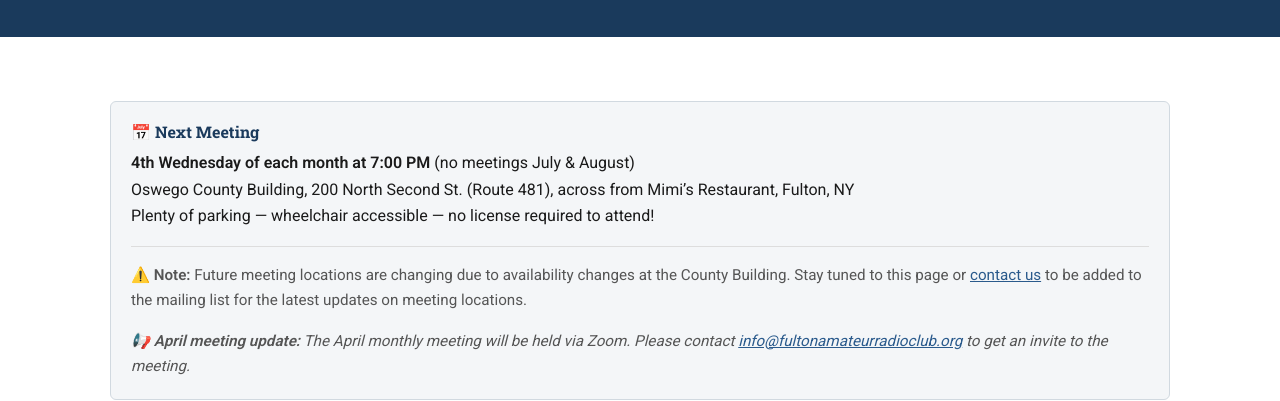
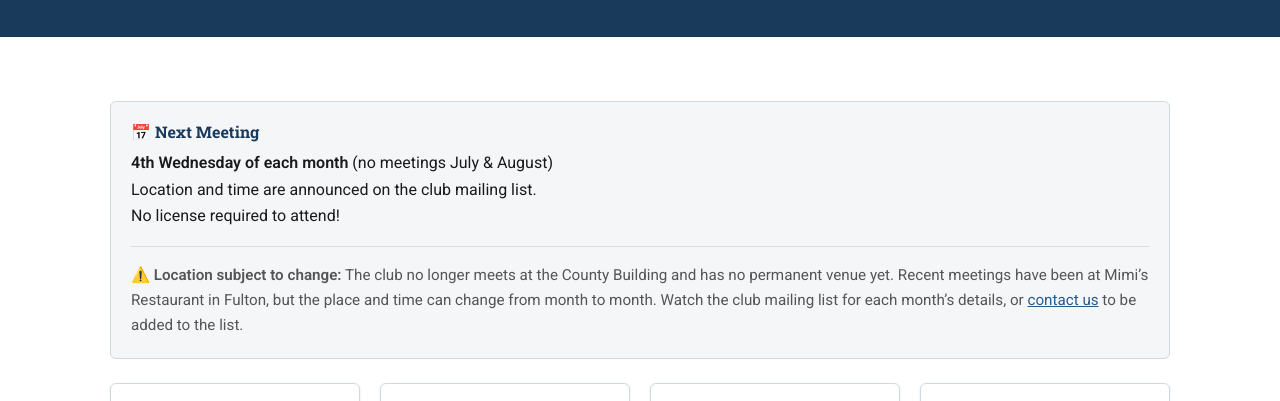
Before and after one commit to benjaminarthurt/FARC, a plain HTML site: page index.html in a window 1280 px wide. Shown: the part 360-761 px from the top of the page. Drawn offline with Linux system fonts and the light colour scheme.

Commit message:
Note that meeting location is subject to change (#15)
The club no longer meets at the County Building. Replace the old address
and 7 PM time with a pointer to the mailing list, add a 'location subject
to change' note mentioning recent meetings at Mimi's, and drop the stale
April Zoom notice on the home, Meetings and About pages.

Co-authored-by: Claude <noreply@anthropic.com>

```diff
--- a/index.html
+++ b/index.html
@@ -85,15 +85,11 @@
       <div class="container">
         <div class="info-box">
           <h3>&#128197; Next Meeting</h3>
-          <p><strong>4th Wednesday of each month at 7:00&nbsp;PM</strong> (no meetings July &amp; August)<br>
-          Oswego County Building, 200 North Second St. (Route 481), across from Mimi&rsquo;s Restaurant, Fulton, NY<br>
-          Plenty of parking &mdash; wheelchair accessible &mdash; no license required to attend!</p>
+          <p><strong>4th Wednesday of each month</strong> (no meetings July &amp; August)<br>
+          Location and time are announced on the club mailing list.<br>
+          No license required to attend!</p>
           <p style="margin-top: 1rem; padding-top: 1rem; border-top: 1px solid #ddd; font-size: 0.95rem; color: #555;">
-            <strong>⚠️ Note:</strong> Future meeting locations are changing due to availability changes at the County Building. Stay tuned to this page or <a href="mailto:info@fultonamateurradioclub.org">contact us</a> to be added to the mailing list for the latest updates on meeting locations.
-          </p>
-          <p style="margin-top: 0.75rem; font-size: 0.95rem; color: #555; font-style: italic;">
-            <strong>📢 April meeting update:</strong> The April monthly meeting will be held via Zoom.
-            Please contact <a href="mailto:info@fultonamateurradioclub.org">info@fultonamateurradioclub.org</a> to get an invite to the meeting.
+            <strong>⚠️ Location subject to change:</strong> The club no longer meets at the County Building and has no permanent venue yet. Recent meetings have been at Mimi&rsquo;s Restaurant in Fulton, but the place and time can change from month to month. Watch the club mailing list for each month&rsquo;s details, or <a href="mailto:info@fultonamateurradioclub.org">contact us</a> to be added to the list.
           </p>
         </div>
 
```
Also changed, not shown: about/index.html (+3 -8 lines), meetings/index.html (+4 -8 lines).
